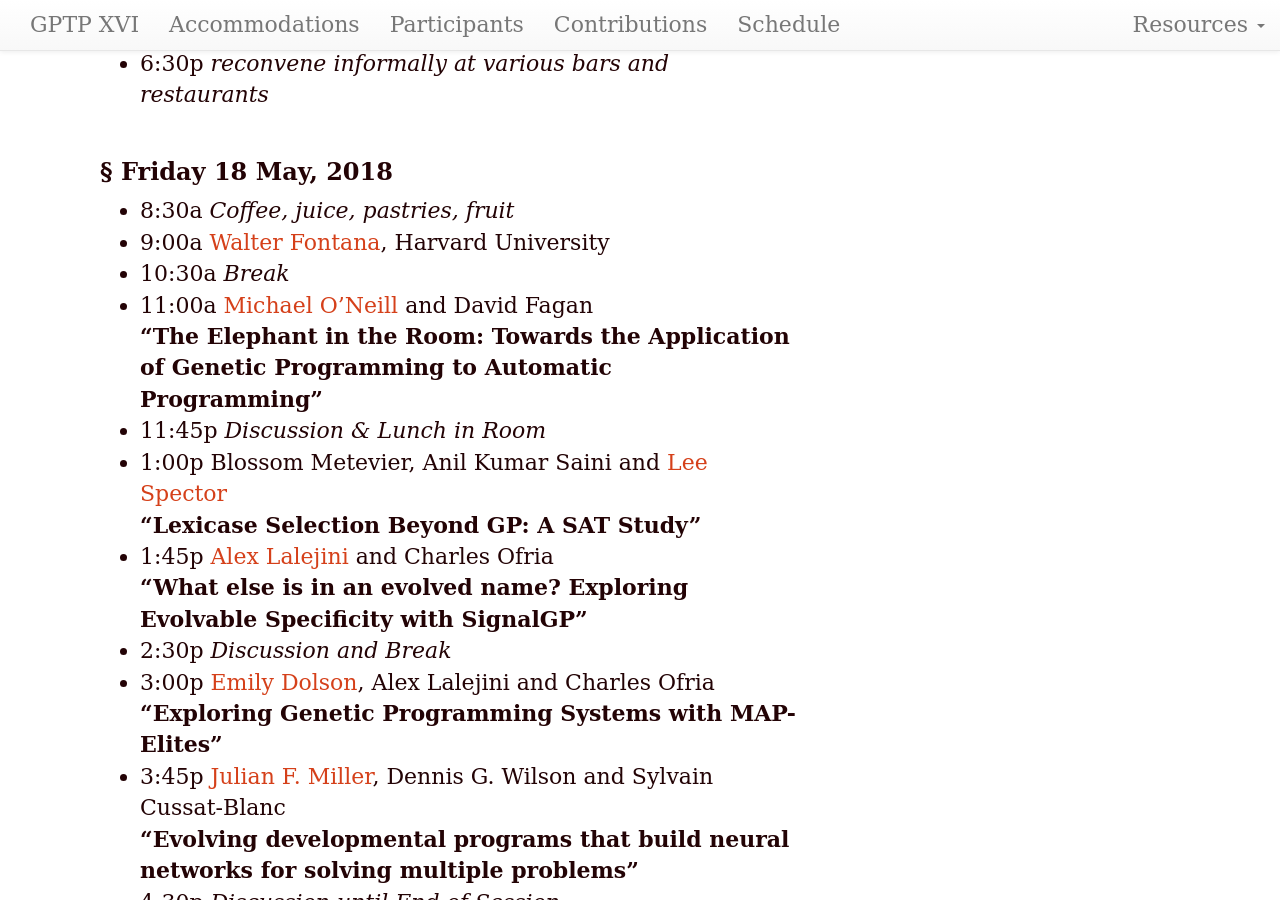
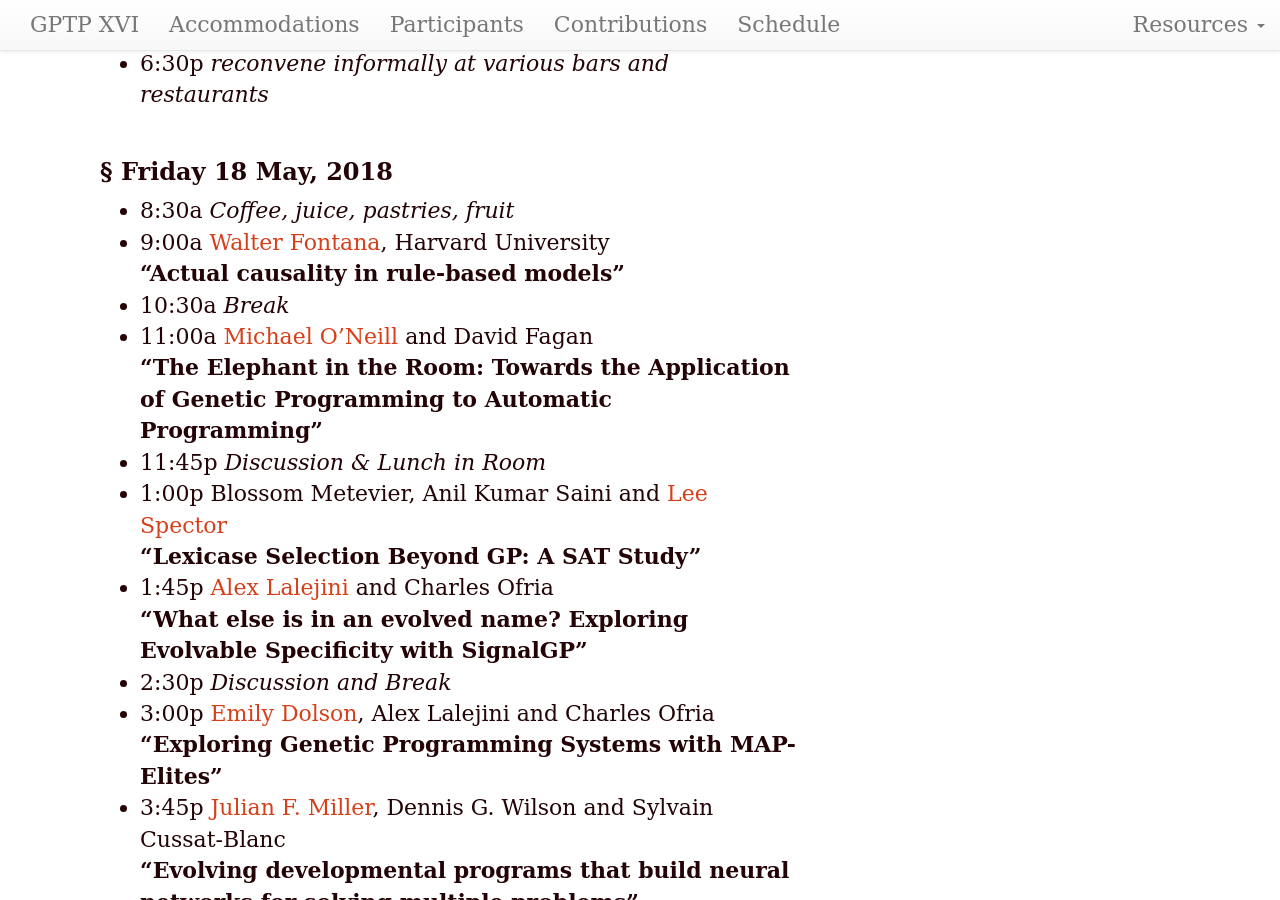
Before and after one commit to GPTP-workshop/gptp-workshop.github.io, a Jekyll site: the page built from schedule.md, in a window 1280 px wide and 900 px high, scrolled down 1191 px. Built offline with Jekyll 4.4.1, drawn with Linux system fonts in a browser that asks for light colours.

Commit message:
walter title

```diff
--- a/schedule.md
+++ b/schedule.md
@@ -30,6 +30,7 @@ dates: "May 17-20, 2018"
 ### Friday 18 May, 2018
 - 8:30a _Coffee, juice, pastries, fruit_
 - 9:00a [Walter Fontana](https://fontana.hms.harvard.edu), Harvard University
+**"Actual causality in rule-based models"**
 - 10:30a _Break_
 - 11:00a [Michael O'Neill](http://ncra.ucd.ie) and David Fagan
 **"The Elephant in the Room: Towards the Application of Genetic Programming to Automatic Programming"**
```
